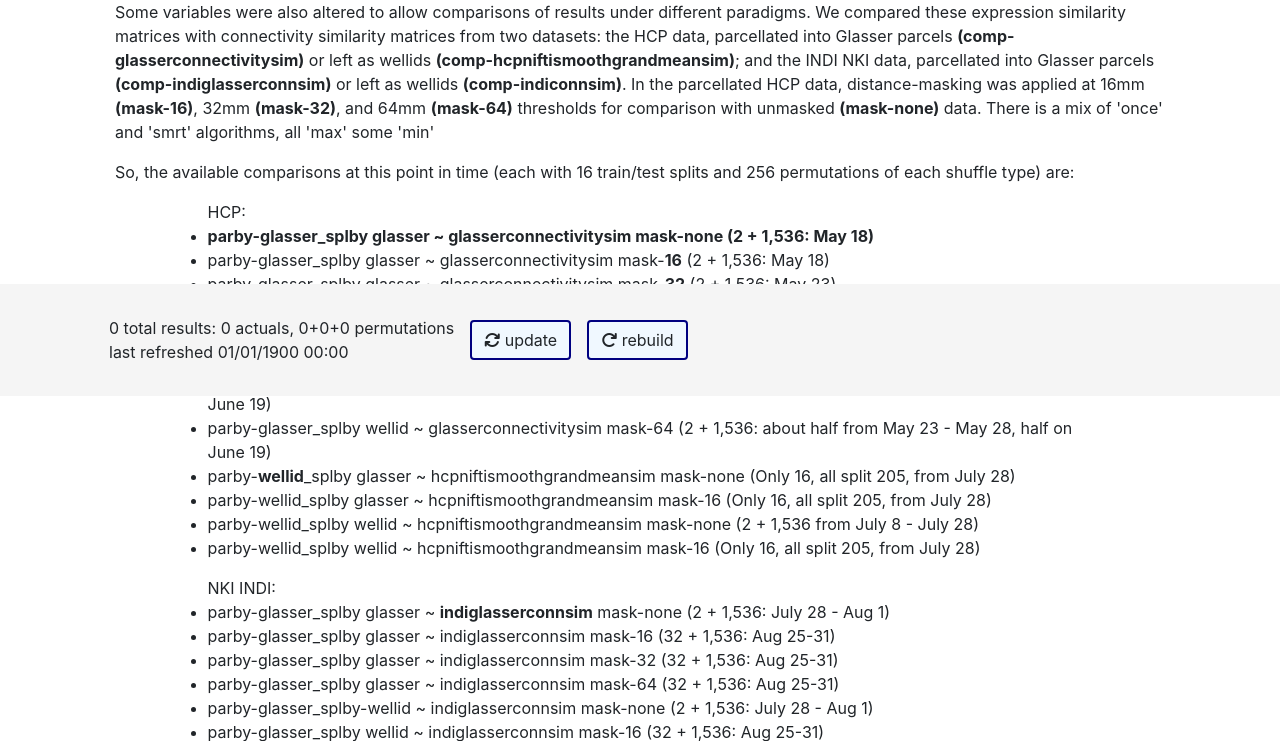
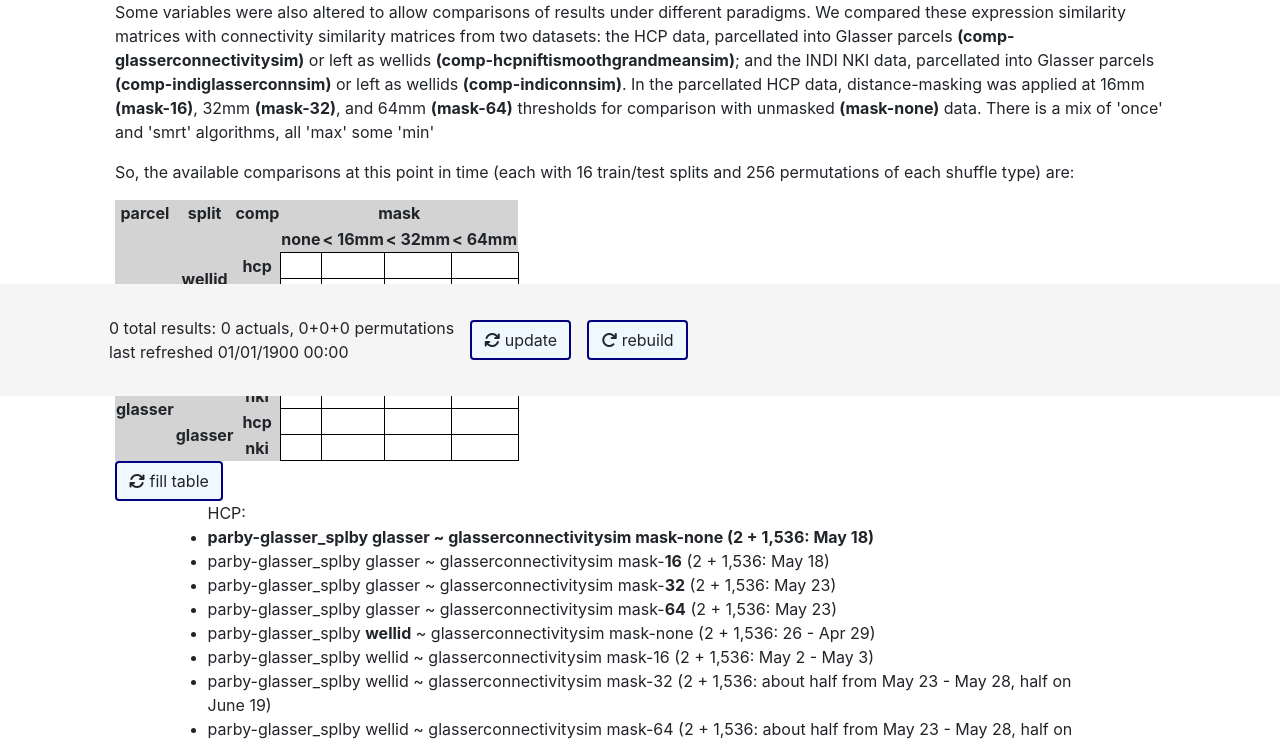
Before and after one commit to mfschmidt/ge_data_manager, a Django app: page /gedata/ in a window 1280 px wide. Shown: the part 404-1145 px from the top of the page. Run offline with Django 3.2, Linux system fonts and the light colour scheme; data that the repository does not hold is empty; parts of the project's set-up code (start-up, migrations or seed data) failed here and were passed over; some libraries are stand-ins or nearby versions.

Commit message:
Added table of results, broken down by variables

```diff
--- a/gedata/templates/gedata/index.html
+++ b/gedata/templates/gedata/index.html
@@ -31,6 +31,89 @@
     </p>
     <p> So, the available comparisons at this point in time (each with 16 train/test splits and 256 permutations of each shuffle type) are:
     </p>
+
+    <table id="inventory_table">
+        <!-- Table Header -->
+        <tr>
+            <th>parcel</th>
+            <th>split</th>
+            <th>comp</th>
+            <th colspan="4">mask</th>
+        </tr>
+        <tr>
+            <th colspan="3"></th>
+            <th>none</th>
+            <th>&lt; 16mm</th>
+            <th>&lt; 32mm</th>
+            <th>&lt; 64mm</th>
+        </tr>
+        <!-- Table Body -->
+        <tr>
+            <th rowspan="4">wellid</th>
+            <th rowspan="2">wellid</th>
+            <th>hcp</th>
+            <td id="hcpww00s" class="data_cell"><!-- filled in by js --></td>
+            <td id="hcpww16s" class="data_cell"><!-- filled in by js --></td>
+            <td id="hcpww32s" class="data_cell"><!-- filled in by js --></td>
+            <td id="hcpww64s" class="data_cell"><!-- filled in by js --></td>
+        </tr>
+        <tr>
+            <th>nki</th>
+            <td id="nkiww00s" class="data_cell"><!-- filled in by js --></td>
+            <td id="nkiww16s" class="data_cell"><!-- filled in by js --></td>
+            <td id="nkiww32s" class="data_cell"><!-- filled in by js --></td>
+            <td id="nkiww64s" class="data_cell"><!-- filled in by js --></td>
+        </tr>
+        <tr>
+            <th rowspan="2">glasser</th>
+            <th>hcp</th>
+            <td id="hcpwg00s" class="data_cell"><!-- filled in by js --></td>
+            <td id="hcpwg16s" class="data_cell"><!-- filled in by js --></td>
+            <td id="hcpwg32s" class="data_cell"><!-- filled in by js --></td>
+            <td id="hcpwg64s" class="data_cell"><!-- filled in by js --></td>
+        </tr>
+        <tr>
+            <th>nki</th>
+            <td id="nkiwg00s" class="data_cell"><!-- filled in by js --></td>
+            <td id="nkiwg16s" class="data_cell"><!-- filled in by js --></td>
+            <td id="nkiwg32s" class="data_cell"><!-- filled in by js --></td>
+            <td id="nkiwg64s" class="data_cell"><!-- filled in by js --></td>
+        </tr>
+        <tr>
+            <th rowspan="4">glasser</th>
+            <th rowspan="2">wellid</th>
+            <th>hcp</th>
+            <td id="hcpgw00s" class="data_cell"><!-- filled in by js --></td>
+            <td id="hcpgw16s" class="data_cell"><!-- filled in by js --></td>
+            <td id="hcpgw32s" class="data_cell"><!-- filled in by js --></td>
+            <td id="hcpgw64s" class="data_cell"><!-- filled in by js --></td>
+        </tr>
+        <tr>
+            <th>nki</th>
+            <td id="nkigw00s" class="data_cell"><!-- filled in by js --></td>
+            <td id="nkigw16s" class="data_cell"><!-- filled in by js --></td>
+            <td id="nkigw32s" class="data_cell"><!-- filled in by js --></td>
+            <td id="nkigw64s" class="data_cell"><!-- filled in by js --></td>
+        </tr>
+        <tr>
+            <th rowspan="2">glasser</th>
+            <th>hcp</th>
+            <td id="hcpgg00s" class="data_cell"><!-- filled in by js --></td>
+            <td id="hcpgg16s" class="data_cell"><!-- filled in by js --></td>
+            <td id="hcpgg32s" class="data_cell"><!-- filled in by js --></td>
+            <td id="hcpgg64s" class="data_cell"><!-- filled in by js --></td>
+        </tr>
+        <tr>
+            <th>nki</th>
+            <td id="nkigg00s" class="data_cell"><!-- filled in by js --></td>
+            <td id="nkigg16s" class="data_cell"><!-- filled in by js --></td>
+            <td id="nkigg32s" class="data_cell"><!-- filled in by js --></td>
+            <td id="nkigg64s" class="data_cell"><!-- filled in by js --></td>
+        </tr>
+    </table>
+    <button id="inventory_table_refresh_button" class="btn footer_button" onclick="fillInventoryTable();"><i class="fas fa-sync"></i> fill table</button>
+
+
     <ul>HCP:
         <li><b>parby-glasser_splby glasser ~ glasserconnectivitysim  mask-none (2 + 1,536: May 18)</b></li>
         <li>parby-glasser_splby glasser ~ glasserconnectivitysim  mask-<b>16</b> (2 + 1,536: May 18)</li>
```
Lines whose indentation alone changed are shown as unchanged.
